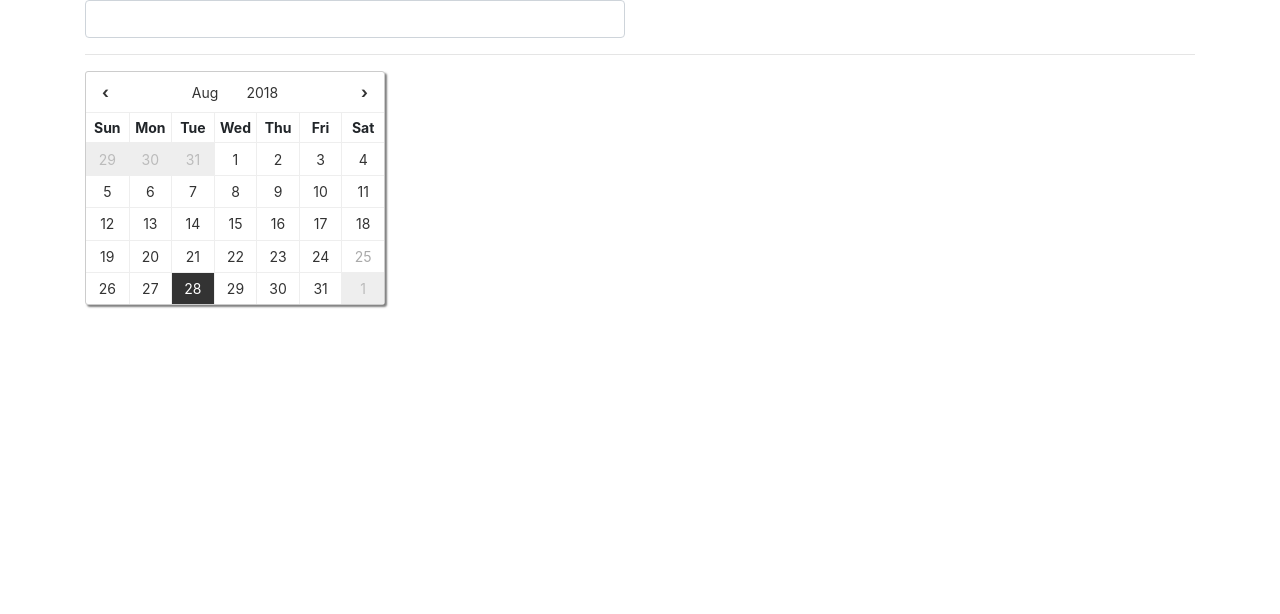
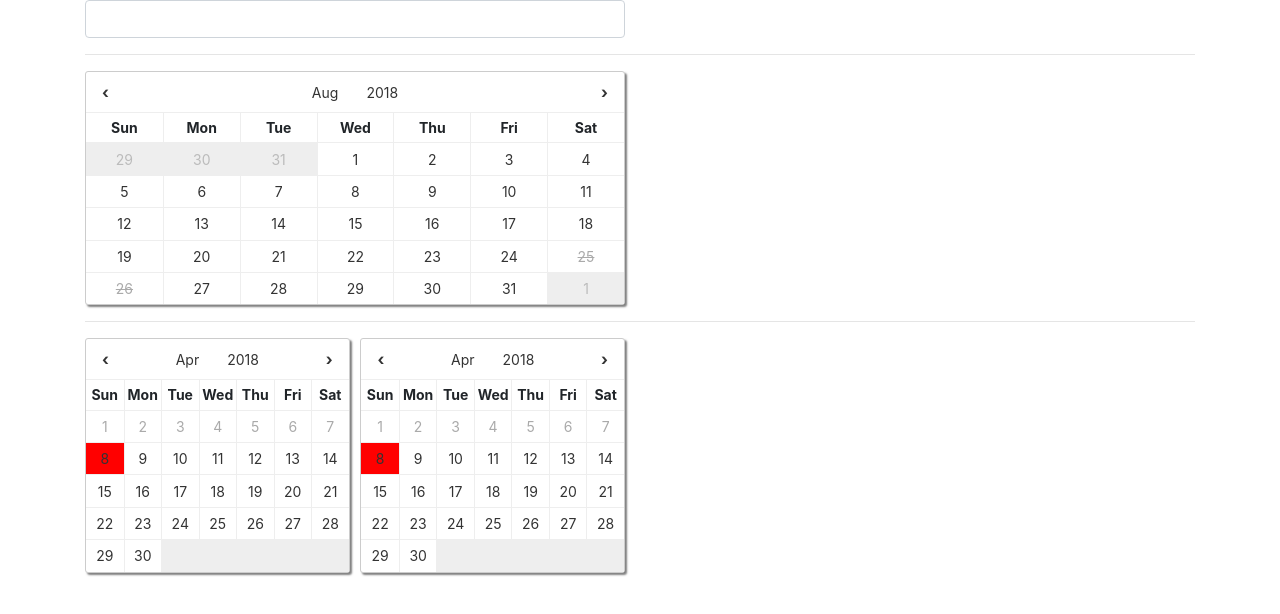
Before and after one commit to perrymarkg/angular-hoteldatepickr, an Angular app: page / in a window 1280 px wide. Shown: the top 614 px of the page. Built offline with nearby package versions, Linux system fonts and the light colour scheme; what ng4-click-outside would draw is missing.

Commit message:
building range pickr

```diff
--- a/src/app/app.component.html
+++ b/src/app/app.component.html
@@ -8,8 +8,14 @@
   <div class="row">
     <div class="col-md-6">
       <app-calendar
-        [date]="'2018-08-28'"
-        [disabledDates]="['2018-08-25']"></app-calendar>
+        [date]="dateTest"
+        [disabledDates]="['2018-08-25', '2018-08-26']"></app-calendar>
+    </div>
+  </div>
+  <hr>
+  <div class="row">
+    <div class="col-md-6">
+      <app-range-pickr></app-range-pickr>
     </div>
   </div>
 </div>
--- a/src/app/app.component.ts
+++ b/src/app/app.component.ts
@@ -8,4 +8,5 @@ import { CalendarComponent } from './calendar/calendar.component';
 })
 export class AppComponent {
   title = 'app';
+  dateTest = new Date('2018-08-25');
 }
--- a/src/app/app.module.ts
+++ b/src/app/app.module.ts
@@ -6,6 +6,7 @@ import { DatePipe } from '@angular/common';
 import { AppComponent } from './app.component';
 import { CalendarComponent } from './calendar/calendar.component';
 import { DatePickrComponent } from './datepickr/date-pickr.component';
+import { RangePickrComponent } from './rangepickr/range-pickr.component';
 
 // Third-Party
 import { ClickOutsideModule } from 'ng4-click-outside';
@@ -15,7 +16,8 @@ import { ClickOutsideModule } from 'ng4-click-outside';
   declarations: [
     AppComponent,
     CalendarComponent,
-    DatePickrComponent
+    DatePickrComponent,
+    RangePickrComponent
   ],
   imports: [
     BrowserModule,
--- a/src/app/calendar/calendar.component.css
+++ b/src/app/calendar/calendar.component.css
@@ -1,5 +1,5 @@
 .calendar-wrapper {
-    width:300px;
+    width:100%;
     padding:.3em;
     border:1px solid #cccccc;
     border-radius: 3px;
@@ -95,8 +95,11 @@
     padding:0.3em 0;
     border:1px solid transparent;
 }
+.col-day span.disabled {
+    text-decoration: line-through;
+}
 .col-day.selected a {
-    color:#ffffff;
+    color:#fff;
 }
 .col-day a:hover,
 .col-day.selected a:hover {
--- a/src/app/calendar/calendar.component.html
+++ b/src/app/calendar/calendar.component.html
@@ -2,6 +2,7 @@
     <div class="c-header clearfix">
         <div class="left">
             <a href=""
+                *ngIf="!showYS && !showMS"
                 (click)="cycleMonth($event, 'prev')">&lsaquo;</a>
         </div>
         <div class="center">
@@ -10,7 +11,9 @@
 
         </div>
         <div class="right">
-            <a href="" (click)="cycleMonth($event, 'next')">&rsaquo;</a>
+            <a href=""
+                *ngIf="!showYS && !showMS"
+                (click)="cycleMonth($event, 'next')">&rsaquo;</a>
         </div>
     </div>
     <div class="c-body">
@@ -53,9 +56,12 @@
                 class="col-day"
                 [ngClass]="getClass(day)"
                 >
-                <ng-template *ngIf="isDateDisabled(day); then tDisabled else tDefault"></ng-template>
+                <ng-template *ngIf="isDateClickable(day); then tDisabled else tDefault"></ng-template>
                 <ng-template #tDisabled>
-                    <span class="d-block">{{day | date: 'd'}}</span>
+                    <span [ngClass]="{'disabled': isDateDisabled(day)}">
+
+                        <ng-template *ngIf="day then tDate else tEmptyDate"></ng-template>
+                    </span>
                 </ng-template>
                 <ng-template #tDefault>
                     <a href="#"
@@ -63,6 +69,8 @@
                         >{{ day | date: 'd' }}</a>
                 </ng-template>
 
+                <ng-template #tDate>{{ day | date: 'd' }}</ng-template>
+                <ng-template #tEmptyDate>&nbsp;</ng-template>
 
             </div>
         </div>
--- a/src/app/calendar/calendar.component.ts
+++ b/src/app/calendar/calendar.component.ts
@@ -10,13 +10,16 @@ export class CalendarComponent implements OnInit {
 
     @Output() dateSelected = new EventEmitter<Date>();
 
-    @Input() date;
+    @Input() type: string;
+    @Input() date: string | Date;
+    @Input() minDate: string | Array<string>;
     @Input() disabledDates: Array<any>;
     selectedDate: Date;
 
+
     today = new Date();
     totalDays = 35;
-    days: Array<Date>;
+    days: Array<Date | boolean>;
 
     activeMonth: Date;
     daysInMonth: number;
@@ -30,34 +33,54 @@ export class CalendarComponent implements OnInit {
     showMS = false; // Month Selection
     showYS = false; // Year Selection
     months = ['Jan', 'Feb', 'Mar', 'Apr', 'May', 'Jun', 'Jul', 'Aug', 'Sep', 'Oct', 'Nov', 'Dec'];
-    daysOfWeek = ['Sun', 'Mon', 'Tue', 'Wed', 'Thu', 'Fri', 'Sat']
+    daysOfWeek = ['Sun', 'Mon', 'Tue', 'Wed', 'Thu', 'Fri', 'Sat'];
     years: Array<number>;
 
-    constructor() {}
+    constructor() {
+        this.today.setHours(0, 0, 0, 0);
+    }
 
     ngOnInit() {
+        console.log(this.type);
         this.setVars();
+        this.initCalendar();
+    }
 
-        this.initCalendar();
+    isValidDateObj( date: any) {
+        return Object.prototype.toString.call(this.date) === '[object Date]';
     }
 
     setVars() {
 
+        // Set the selected date and the activemonth date object
         if ( this.date ) {
+            if ( typeof this.date === 'string') {
                 this.selectedDate = new Date(this.date);
+                this.activeMonth = new Date(this.date);
+            } else if ( Object.prototype.toString.call(this.date) === '[object Date]' ) {
+                this.selectedDate = new Date(this.date.getTime());
+                this.activeMonth = new Date(this.date.getTime());
+            }
             this.selectedDate.setHours(0, 0, 0, 0);
-            this.activeMonth = new Date(this.date);
         }
 
         if ( !this.selectedDate ) {
-            this.today.setHours(0, 0, 0, 0);
             this.activeMonth = new Date( this.today );
         }
 
         if ( this.disabledDates ) {
-            this.disabledDates = this.disabledDates.map( (date: string) => {
-                const d = new Date( date );
+            this.disabledDates = this.disabledDates.map( (date: any) => {
+                let d;
+                if ( typeof date === 'string') {
+                    d = new Date( date );
+                } else if ( this.isValidDateObj(date) ) {
+                    d = date;
+                }
+
                 d.setHours(0, 0, 0, 0);
+                if ( d.getTime() === this.selectedDate.getTime() ) {
+                    console.warn('Selected Date is part of disabled date');
+                }
                 return d.getTime();
             } );
         }
@@ -68,12 +91,13 @@ export class CalendarComponent implements OnInit {
     }
 
     createYears() {
-        const limit = 4
-        this.years = new Array(9).fill(0).map( (el, index) => {
-            if( index <= 4) {
-                el = this.activeMonth.getFullYear() - (4 - index);
+        const total = 9;
+        const limit = 4;
+        this.years = new Array(total).fill(0).map( (el, index) => {
+            if ( index <= limit) {
+                el = this.activeMonth.getFullYear() - (limit - index);
             } else {
-                el = this.activeMonth.getFullYear() + (index - 4 );
+                el = this.activeMonth.getFullYear() + (index - limit );
             }
             return el;
         });
@@ -109,28 +133,20 @@ export class CalendarComponent implements OnInit {
 
     setDays() {
         this.nextMonthStartDay = 1;
+        // @Todo: Improve
         this.days = this.days.map( (el, index) => {
-            let date;
-
-            if ( index < this.activeMonth.getDay() ) {
-
-                date = new Date(
-                    this.prevMonthLastDate.getFullYear(),
-                    this.prevMonthLastDate.getMonth(),
-                    this.prevMonthStartDay + index
-                );
-            } else if ( ( index - this.activeMonth.getDay() ) >= this.daysInMonth) {
-                date = new Date(
-                    this.nextMonth.getFullYear(),
-                    this.nextMonth.getMonth(),
-                    this.nextMonthStartDay++
-                );
-            } else {
-                date = new Date(
+            const day = (index - this.activeMonth.getDay() ) + 1;
+            // https://stackoverflow.com/questions/41340836/why-does-date-accept-negative-values
+            // TLDR; new Date(2018, 6, -2) will subtract two days from year(2018) month(6 - July in zero-base) thus date is Jun 28 2018
+            // TLDR; new Date(2018, 8, 133) will add 133 days from year(2018) month(8 - Sep in zero-base) thus date is Jan 11 2019
+            const date = new Date(
                 this.activeMonth.getFullYear(),
                 this.activeMonth.getMonth(),
-                    (index - this.activeMonth.getDay() ) + 1
+                day
             );
+
+            if ( this.type && day < 1 || this.type && day > this.daysInMonth) {
+                return false;
             }
 
             return date;
@@ -147,7 +163,7 @@ export class CalendarComponent implements OnInit {
         event.stopPropagation();
         this.selectedDate = date;
 
-        if( date.getMonth() > this.activeMonth.getMonth() || date.getMonth() < this.activeMonth.getMonth() ){
+        if ( date.getMonth() > this.activeMonth.getMonth() || date.getMonth() < this.activeMonth.getMonth() ) {
             this.activeMonth.setMonth( date.getMonth() );
             this.reInitCalendar();
         }
@@ -168,9 +184,14 @@ export class CalendarComponent implements OnInit {
         this.reInitCalendar();
     }
 
-    getClass( date: Date) {
+    getClass( date: any) {
 
         const classes = [];
+
+        if ( !date ) {
+            classes.push('grey');
+        } else {
+
             if ( date.getMonth() < this.activeMonth.getMonth() || date.getMonth() > this.activeMonth.getMonth() ) {
                 classes.push('grey');
             }
@@ -183,24 +204,38 @@ export class CalendarComponent implements OnInit {
                 classes.push('selected');
             }
 
+        }
+
+
+
         return classes.toString().replace(/,/g, ' ');
     }
 
-    isDateDisabled( date: Date ) {
+    isDateClickable( date: any ) {
+
+        if ( !date ) {
+            return true;
+        }
+
         let isDisabled = false;
+
         if ( date.getTime() < this.today.getTime() ) {
             isDisabled = true;
         }
 
-        if ( this.disabledDates ) {
-            this.disabledDates.map( el => {
-                if ( el === date.getTime() ) {
+        if ( this.isDateDisabled(date) ) {
             isDisabled = true;
-                }
-            });
         }
 
         return isDisabled;
+    }
+
+    isDateDisabled( date: any ) {
+        if ( !date ) {
+            return false;
+        }
+
+        return this.disabledDates && this.disabledDates.indexOf(date.getTime()) >= 0;
     }
 
     showMonthSelection( event ) {
@@ -215,7 +250,7 @@ export class CalendarComponent implements OnInit {
         event.stopPropagation();
         this.hideSelections();
         this.showYS = !this.showYS;
-        if( this.showYS ) {
+        if ( this.showYS ) {
             this.createYears();
         }
     }
@@ -226,13 +261,13 @@ export class CalendarComponent implements OnInit {
     }
 
     cycleYear( type: string ) {
-        let start
+        let start;
 
-        if( type === 'prev') {
+        if ( type === 'prev') {
             start = this.years[0] - 9;
         }
 
-        if( type === 'next') {
+        if ( type === 'next') {
             start = this.years[this.years.length - 1] + 1;
         }
 
@@ -246,7 +281,7 @@ export class CalendarComponent implements OnInit {
         event.stopPropagation(); // prevent click bubbling triggering top leve on-click outside.
         const index = this.months.indexOf(month);
 
-        if( index >= 0 && this.activeMonth.getMonth() !== index ) {
+        if ( index >= 0 && this.activeMonth.getMonth() !== index ) {
             this.activeMonth.setMonth(index);
             this.reInitCalendar();
         }
@@ -254,17 +289,17 @@ export class CalendarComponent implements OnInit {
     }
 
     isSelectedMonth( month: string ) {
-        return this.activeMonth.getMonth() === this.months.indexOf(month)
+        return this.activeMonth.getMonth() === this.months.indexOf(month);
     }
 
     isSelectedYear( year: number ) {
         return this.activeMonth.getFullYear() === year;
     }
 
-    setYear( event: Event, year:number ) {
+    setYear( event: Event, year: number ) {
         event.preventDefault();
         event.stopPropagation();
-        if( this.activeMonth.getFullYear() !== year ){
+        if ( this.activeMonth.getFullYear() !== year ) {
             this.activeMonth.setFullYear( year );
             this.reInitCalendar();
         }
--- /dev/null
+++ b/src/app/rangepickr/range-pickr.component.css
@@ -0,0 +1,11 @@
+.range-pickr-wrapper {
+    font-size:0;
+}
+.from,
+.to {
+    display: inline-block;
+    width: 49%;
+}
+.from {
+    margin-right:2%;
+}
--- /dev/null
+++ b/src/app/rangepickr/range-pickr.component.html
@@ -0,0 +1,10 @@
+<div class="range-pickr-wrapper">
+    <div class="from">
+        <app-calendar
+            [type]="'range'"></app-calendar>
+    </div>
+    <div class="to">
+        <app-calendar
+            [type]="'range'"></app-calendar>
+    </div>
+</div>
```
Also changed, not shown: src/app/rangepickr/range-pickr.component.ts (added, +12 -0 lines), 1 other file (tests, documents, lock files or other folders). Lines whose indentation alone changed are shown as unchanged.
